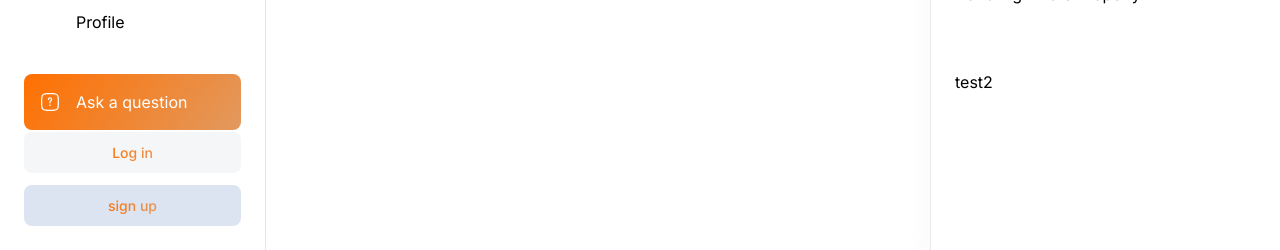
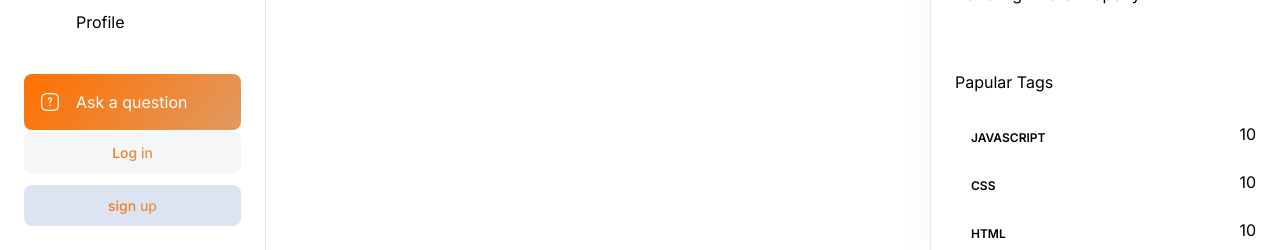
Before and after one commit to Mohammad-dn/stack-overflow-nex13, a Next.js app: page /ask-question in a window 1280 px wide. Shown: the part 550-800 px from the top of the page. Built offline with nearby package versions, Linux system fonts and the light colour scheme; no server answers.

Commit message:
feat(home): add search bar and filter constants

```diff
--- a/app/(root)/(home)/page.tsx
+++ b/app/(root)/(home)/page.tsx
@@ -1,7 +1,32 @@
+import HomeFilters from "@/components/home/HomeFilters";
+import LocalSearchBar from "@/components/shared/search/LocalSearchBar";
+import { Button } from "@/components/ui/button";
+import Link from "next/link";
 import React from "react";
 
 const Home = () => {
-  return <></>;
+  return (
+    <>
+      <div className="flex w-full flex-col-reverse justify-between gap-4 sm:flex-row sm:items-center ">
+        <h1 className="h1-bold text-dark100_light900">All Questions</h1>
+        <Link className="flex justify-end max-sm:w-full" href={"/ask-question"}>
+          <Button className="primary-gradient min-h-[46px] px-4 py-3 !text-light-900 ">
+            Ask a Question
+          </Button>
+        </Link>
+      </div>
+      <div className="mt-11 flex justify-between gap-5 max-sm:flex-col sm:items-center ">
+        <LocalSearchBar
+          route={""}
+          iconPosition="left"
+          imgSrc="/assets/icons/search.svg"
+          placeholder="search for question"
+          otherClasses="flex-1 "
+        />{" "}
+        <HomeFilters filters={HomePageFilters} />
+      </div>
+    </>
+  );
 };
 
 export default Home;
--- /dev/null
+++ b/components/shared/Filter.tsx
@@ -0,0 +1,7 @@
+import React from "react";
+
+const Filter = () => {
+  return <div>Filter</div>;
+};
+
+export default Filter;
--- /dev/null
+++ b/components/shared/RenderTag/RenderTag.tsx
@@ -0,0 +1,24 @@
+import { Badge } from "@/components/ui/badge";
+import Link from "next/link";
+import React from "react";
+
+interface Props {
+  _id: number;
+  totalQuestion?: number;
+  name: string;
+  showCount?: boolean;
+}
+const RenderTag = ({ _id, totalQuestion, name, showCount }: Props) => {
+  return (
+    <Link className="flex justify-between gap-2" href={`/tags/${_id}`}>
+      <Badge className="subtle-medium background-light900_dark300 text-light400_light500 rounded-md border-none px-4 py-2 uppercase">
+        {name}
+      </Badge>
+      {showCount && (
+        <p className="small-medium text-dark500_light700">{totalQuestion}</p>
+      )}
+    </Link>
+  );
+};
+
+export default RenderTag;
--- a/components/shared/rightSidebar/RightSidebar.tsx
+++ b/components/shared/rightSidebar/RightSidebar.tsx
@@ -1,6 +1,7 @@
 import Image from "next/image";
 import Link from "next/link";
 import React from "react";
+import RenderTag from "../RenderTag/RenderTag";
 
 const RightSidebar = () => {
   const hotQuestions = [
@@ -25,6 +26,13 @@ const RightSidebar = () => {
       _id: 5,
       title: "Async/Await Function Not Handling Errors Properly",
     },
+  ];
+  const papularTag = [
+    { _id: 1, name: "javaScript", totalQuestion: 10 },
+    { _id: 2, name: "css", totalQuestion: 10 },
+    { _id: 3, name: "Html", totalQuestion: 10 },
+    { _id: 4, name: "javaScript", totalQuestion: 10 },
+    { _id: 5, name: "javaScript", totalQuestion: 10 },
   ];
   return (
     <div className="background-light900_dark200  light-border custom-scrollbar sticky right-0 top-0 flex h-screen w-[350px] flex-col overflow-y-auto border-l p-6 pt-36 shadow-light-300 dark:shadow-none max-xl:hidden">
@@ -51,7 +59,21 @@ const RightSidebar = () => {
           ))}
         </div>
       </div>
-      <div className="mt-16">test2</div>
+      <div className="mt-16">
+        {" "}
+        <h3 className="h3-bold text-dark200_light900">Papular Tags</h3>
+        <div className="mt-7 flex flex-col gap-4">
+          {papularTag.map((tag) => (
+            <RenderTag
+              key={tag._id}
+              _id={tag._id}
+              name={tag.name}
+              totalQuestion={tag.totalQuestion}
+              showCount
+            />
+          ))}
+        </div>
+      </div>
     </div>
   );
 };
--- /dev/null
+++ b/components/shared/search/LocalSearchBar.tsx
@@ -0,0 +1,52 @@
+"use client";
+import { Input } from "@/components/ui/input";
+import Image from "next/image";
+import React from "react";
+interface CustomeInputProps {
+  route: string;
+  iconPosition: string;
+  imgSrc: string;
+  placeholder: string;
+  otherClasses?: string;
+}
+const LocalSearchBar = ({
+  route,
+  iconPosition,
+  imgSrc,
+  placeholder,
+  otherClasses,
+}: CustomeInputProps) => {
+  return (
+    <div
+      className={`background-light800_darkgradient flex min-h-[56px] grow items-center gap-4 rounded-[10px] px-4 ${otherClasses}`}
+    >
+      {iconPosition === "left" && (
+        <Image
+          src={imgSrc}
+          alt="search icon"
+          width={24}
+          height={24}
+          className="cursor-pointer"
+        />
+      )}
+      <Input
+        type="text"
+        placeholder={placeholder}
+        value=""
+        onChange={() => {}}
+        className="paragraph-regular  no-focus placeholder background-light800_darkgradient border-none shadow-none outline-none"
+      />
+      {iconPosition === "right" && (
+        <Image
+          src={imgSrc}
+          alt="search icon"
+          width={24}
+          height={24}
+          className="cursor-pointer"
+        />
+      )}
+    </div>
+  );
+};
+
+export default LocalSearchBar;
--- /dev/null
+++ b/components/ui/badge.tsx
@@ -0,0 +1,36 @@
+import * as React from "react"
+import { cva, type VariantProps } from "class-variance-authority"
+
+import { cn } from "@/lib/utils"
+
+const badgeVariants = cva(
+  "inline-flex items-center rounded-full border px-2.5 py-0.5 text-xs font-semibold transition-colors focus:outline-none focus:ring-2 focus:ring-ring focus:ring-offset-2",
+  {
+    variants: {
+      variant: {
+        default:
+          "border-transparent bg-primary text-primary-foreground hover:bg-primary/80",
+        secondary:
+          "border-transparent bg-secondary text-secondary-foreground hover:bg-secondary/80",
+        destructive:
+          "border-transparent bg-destructive text-destructive-foreground hover:bg-destructive/80",
+        outline: "text-foreground",
+      },
+    },
+    defaultVariants: {
+      variant: "default",
+    },
+  }
+)
+
+export interface BadgeProps
+  extends React.HTMLAttributes<HTMLDivElement>,
+    VariantProps<typeof badgeVariants> {}
+
+function Badge({ className, variant, ...props }: BadgeProps) {
+  return (
+    <div className={cn(badgeVariants({ variant }), className)} {...props} />
+  )
+}
+
+export { Badge, badgeVariants }
```
Also changed, not shown: constants/filters.ts (added, +41 -0 lines).
